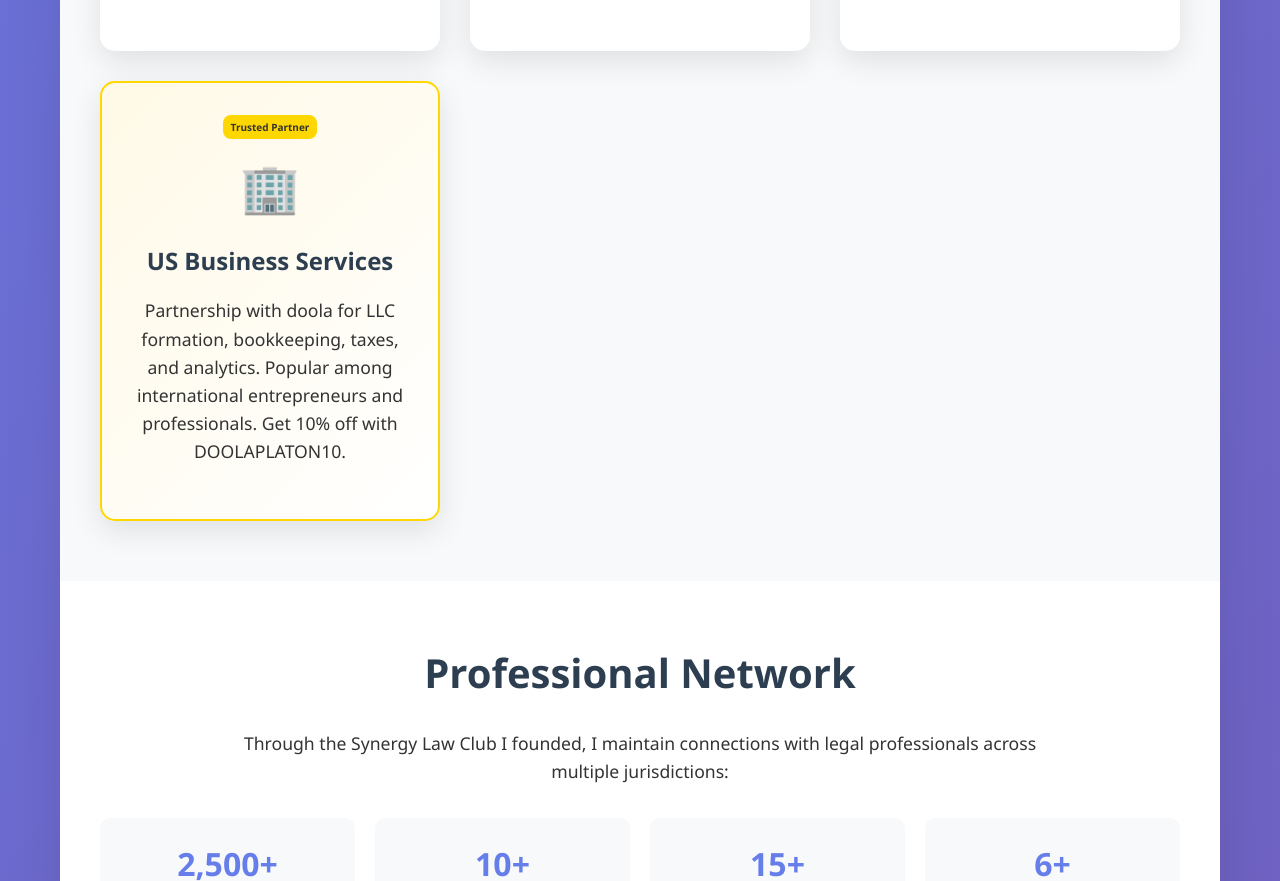
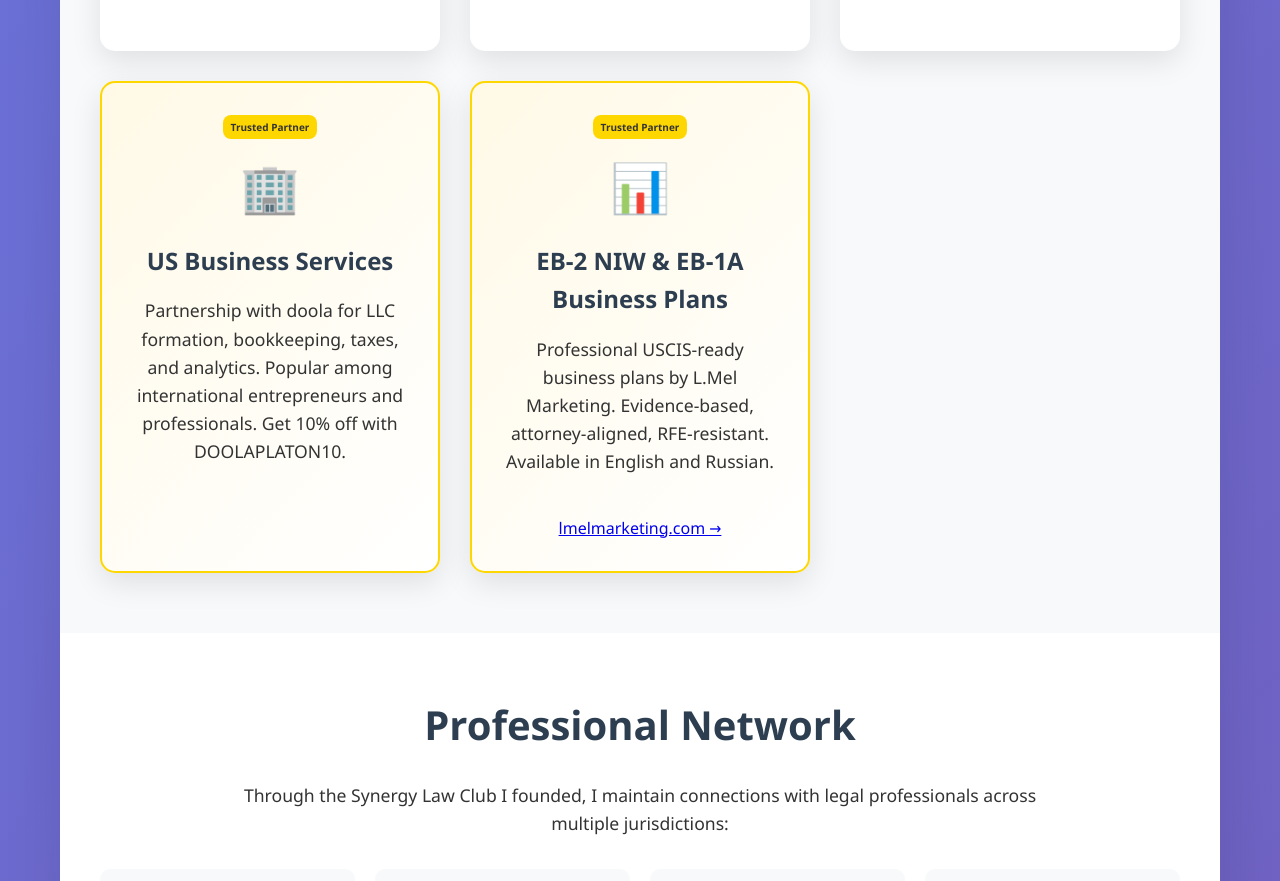
Before and after one commit to Pshamaev/platon.law, a website: page public/index.html in a window 1280 px wide. Shown: the part 2263-3144 px from the top of the page. Drawn offline with Linux system fonts and the light colour scheme.

Commit message:
Add files via upload

```diff
--- a/public/index.html
+++ b/public/index.html
@@ -525,6 +525,13 @@
                         <h3 data-i18n="service7_title">US Business Services</h3>
                         <p data-i18n="service7_desc">Partnership with doola for LLC formation, bookkeeping, taxes, and analytics. Popular among international entrepreneurs and professionals. Get 10% off with DOOLAPLATON10.</p>
                     </div>
+                    <div class="service-card partner-card">
+                        <div class="partner-badge">Trusted Partner</div>
+                        <div class="icon">📊</div>
+                        <h3>EB-2 NIW & EB-1A Business Plans</h3>
+                        <p>Professional USCIS-ready business plans by L.Mel Marketing. Evidence-based, attorney-aligned, RFE-resistant. Available in English and Russian.</p>
+                        <a href="https://lmelmarketing.com" target="_blank" style="display:inline-block; margin-top: 1rem; font-weight: 500; text-decoration: underline;">lmelmarketing.com →</a>
+                    </div>
                 </div>
             </section>
 
```
